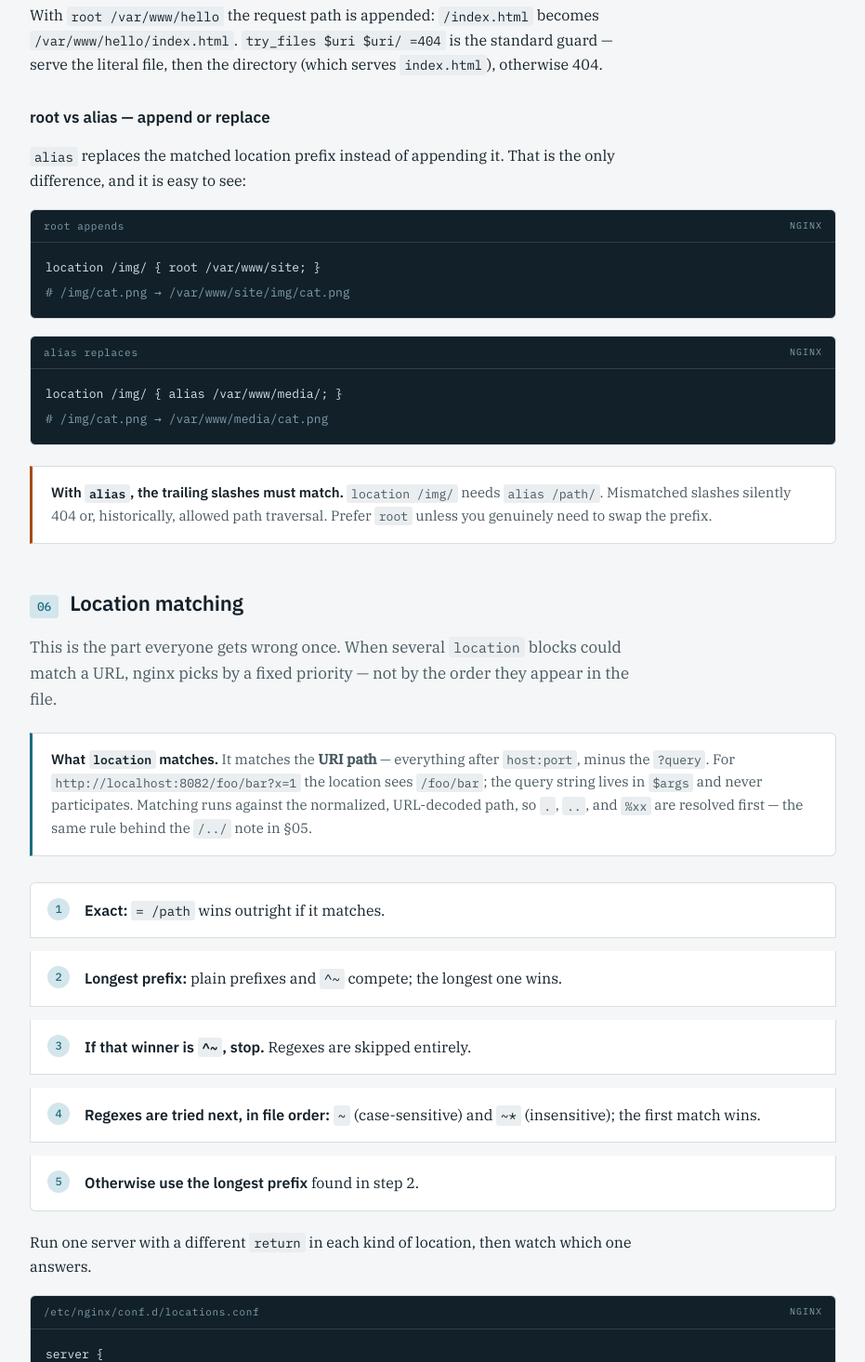
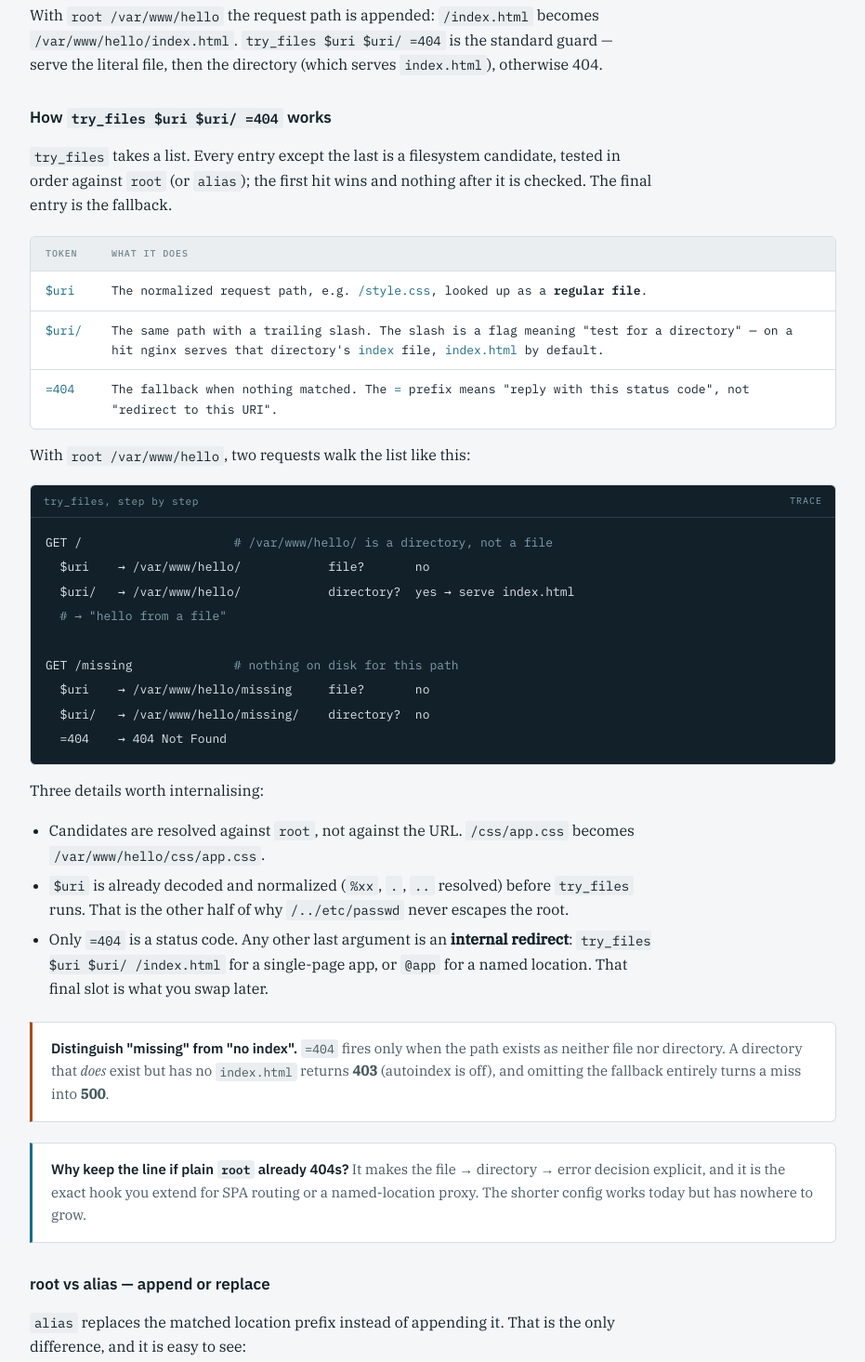
Before and after one commit to GL-Li/study-concepts, a plain HTML site: page network/network-nginx/nginx.html in a window 1280 px wide. Shown: the part 7159-8624 px from the top of the page at 93% size, without its empty margins (306-1237 px from the left). Drawn offline with Linux system fonts and the light colour scheme.

Commit message:
nginx update

```diff
--- a/network/network-nginx/nginx.html
+++ b/network/network-nginx/nginx.html
@@ -417,6 +417,55 @@ curl http://localhost:8081/../etc/passwd  <span class="c"># normalized; never es
 
   <div class="prose">
     <p>With <code>root /var/www/hello</code> the request path is appended: <code>/index.html</code> becomes <code>/var/www/hello/index.html</code>. <code>try_files $uri $uri/ =404</code> is the standard guard — serve the literal file, then the directory (which serves <code>index.html</code>), otherwise 404.</p>
+  </div>
+
+  <div class="prose">
+    <h3>How <code>try_files $uri $uri/ =404</code> works</h3>
+    <p><code>try_files</code> takes a list. Every entry except the last is a filesystem candidate, tested in order against <code>root</code> (or <code>alias</code>); the first hit wins and nothing after it is checked. The final entry is the fallback.</p>
+  </div>
+
+  <div class="scroll">
+    <table>
+      <thead><tr><th>Token</th><th>What it does</th></tr></thead>
+      <tbody>
+        <tr><td><code>$uri</code></td><td>The normalized request path, e.g. <code>/style.css</code>, looked up as a <b>regular file</b>.</td></tr>
+        <tr><td><code>$uri/</code></td><td>The same path with a trailing slash. The slash is a flag meaning "test for a directory" — on a hit nginx serves that directory's <code>index</code> file, <code>index.html</code> by default.</td></tr>
+        <tr><td><code>=404</code></td><td>The fallback when nothing matched. The <code>=</code> prefix means "reply with this status code", not "redirect to this URI".</td></tr>
+      </tbody>
+    </table>
+  </div>
+
+  <div class="prose">
+    <p>With <code>root /var/www/hello</code>, two requests walk the list like this:</p>
+  </div>
+  <div class="code"><div class="bar"><span class="fn">try_files, step by step</span><span class="tag">trace</span></div><pre><code>GET /                     <span class="c"># /var/www/hello/ is a directory, not a file</span>
+  $uri    → /var/www/hello/            file?       no
+  $uri/   → /var/www/hello/            directory?  yes → serve index.html
+  <span class="c"># → "hello from a file"</span>
+
+GET /missing              <span class="c"># nothing on disk for this path</span>
+  $uri    → /var/www/hello/missing     file?       no
+  $uri/   → /var/www/hello/missing/    directory?  no
+  =404    → 404 Not Found</code></pre></div>
+
+  <div class="prose">
+    <p>Three details worth internalising:</p>
+    <ul>
+      <li>Candidates are resolved against <code>root</code>, not against the URL. <code>/css/app.css</code> becomes <code>/var/www/hello/css/app.css</code>.</li>
+      <li><code>$uri</code> is already decoded and normalized (<code>%xx</code>, <code>.</code>, <code>..</code> resolved) before <code>try_files</code> runs. That is the other half of why <code>/../etc/passwd</code> never escapes the root.</li>
+      <li>Only <code>=404</code> is a status code. Any other last argument is an <b>internal redirect</b>: <code>try_files $uri $uri/ /index.html</code> for a single-page app, or <code>@app</code> for a named location. That final slot is what you swap later.</li>
+    </ul>
+  </div>
+
+  <div class="callout warn">
+    <p><strong>Distinguish "missing" from "no index".</strong> <code>=404</code> fires only when the path exists as neither file nor directory. A directory that <em>does</em> exist but has no <code>index.html</code> returns <b>403</b> (autoindex is off), and omitting the fallback entirely turns a miss into <b>500</b>.</p>
+  </div>
+
+  <div class="callout">
+    <p><strong>Why keep the line if plain <code>root</code> already 404s?</strong> It makes the file → directory → error decision explicit, and it is the exact hook you extend for SPA routing or a named-location proxy. The shorter config works today but has nowhere to grow.</p>
+  </div>
+
+  <div class="prose">
     <h3>root vs alias — append or replace</h3>
     <p><code>alias</code> replaces the matched location prefix instead of appending it. That is the only difference, and it is easy to see:</p>
   </div>
@@ -529,6 +578,26 @@ server {
 curl -H "Host: alpha.local" http://localhost:8083   <span class="c"># alpha</span>
 curl -H "Host: beta.local"  http://localhost:8083   <span class="c"># default</span>
 curl                        http://localhost:8083   <span class="c"># default</span></code></pre></div>
+
+  <div class="prose">
+    <h3>Opening the vhost in a browser</h3>
+    <p>A browser cannot set <code>Host</code> by hand the way <code>curl -H</code> can, so it must <em>resolve</em> <code>alpha.local</code> first. That is a job for <code>/etc/hosts</code> — and since the file maps names to addresses only, the port stays in the URL.</p>
+  </div>
+  <div class="code"><div class="bar"><span class="fn">shell</span><span class="tag">local DNS</span></div><pre><code>echo '127.0.0.1 alpha.local' | sudo tee -a /etc/hosts
+getent hosts alpha.local        <span class="c"># 127.0.0.1  alpha.local</span></code></pre></div>
+
+  <div class="prose">
+    <p>Now open <b><code>http://alpha.local:8083</code></b>: the browser resolves the name to <code>127.0.0.1</code>, sends <code>Host: alpha.local</code>, and nginx picks the alpha server block. Delete the line to undo it.</p>
+    <p>Two gotchas:</p>
+    <ul>
+      <li><code>.local</code> is reserved for mDNS, so Avahi or macOS may answer before <code>/etc/hosts</code> does. If that happens, switch to the RFC 6761 test name <code>alpha.test</code> — in both the hosts file and <code>server_name</code>.</li>
+      <li>Only names live in <code>/etc/hosts</code>; there is no port field. Omit <code>:8083</code> from the URL and the browser hits whatever listens on <code>:80</code>.</li>
+    </ul>
+  </div>
+
+  <div class="callout">
+    <p><strong>No hosts file needed for a one-off:</strong> <code>curl --resolve alpha.local:8083:127.0.0.1 http://alpha.local:8083/</code> pins the name to an IP for that command only, and Chrome accepts <code>--host-resolver-rules="MAP alpha.local 127.0.0.1"</code>.</p>
+  </div>
 
   <div class="prose">
     <p>The selection order for a given <code>Host</code> is: exact name → longest wildcard (e.g. <code>*.example.com</code>) → first matching regex, in file order → the <code>default_server</code>. A common hardening move is a default server that drops unknown traffic:</p>
```
